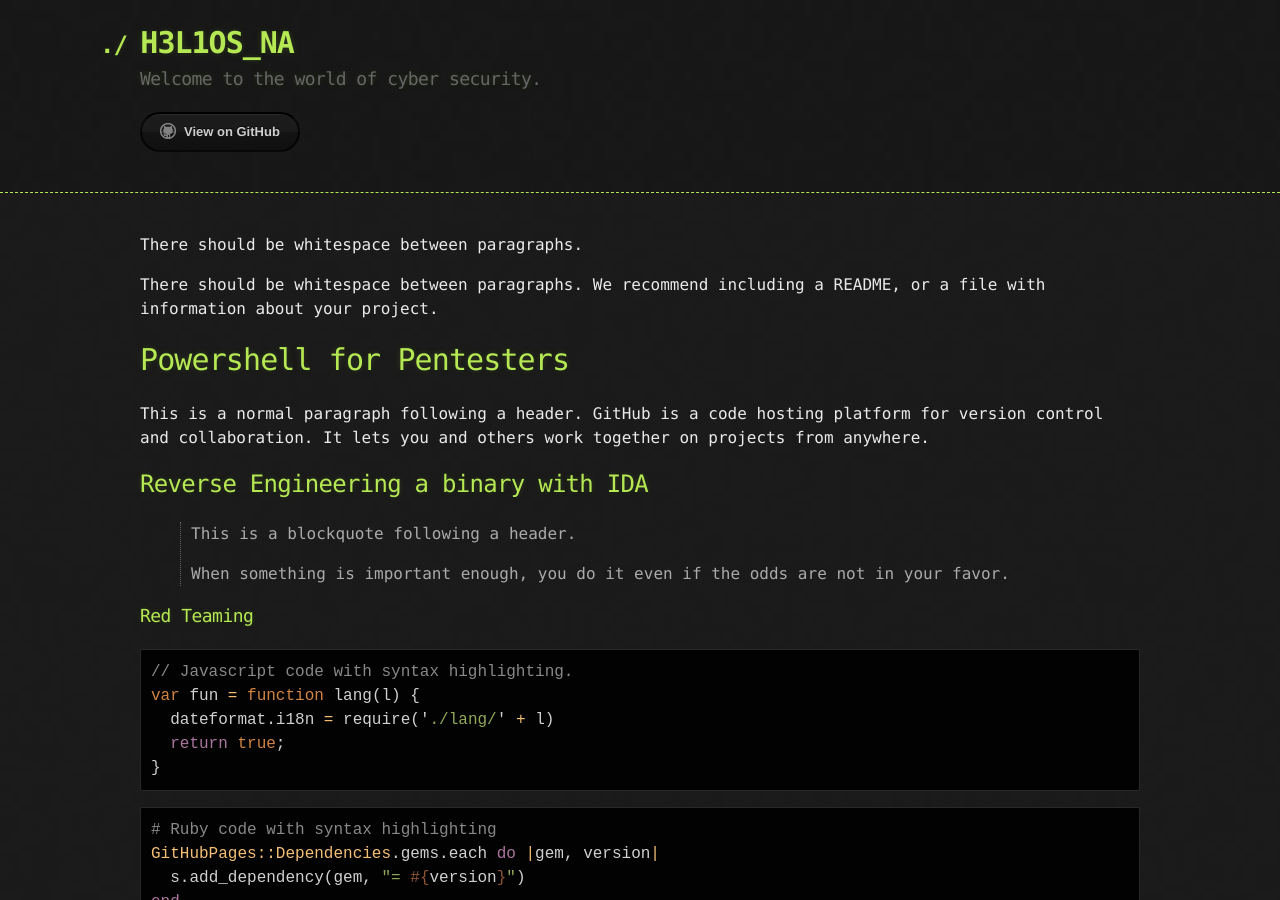
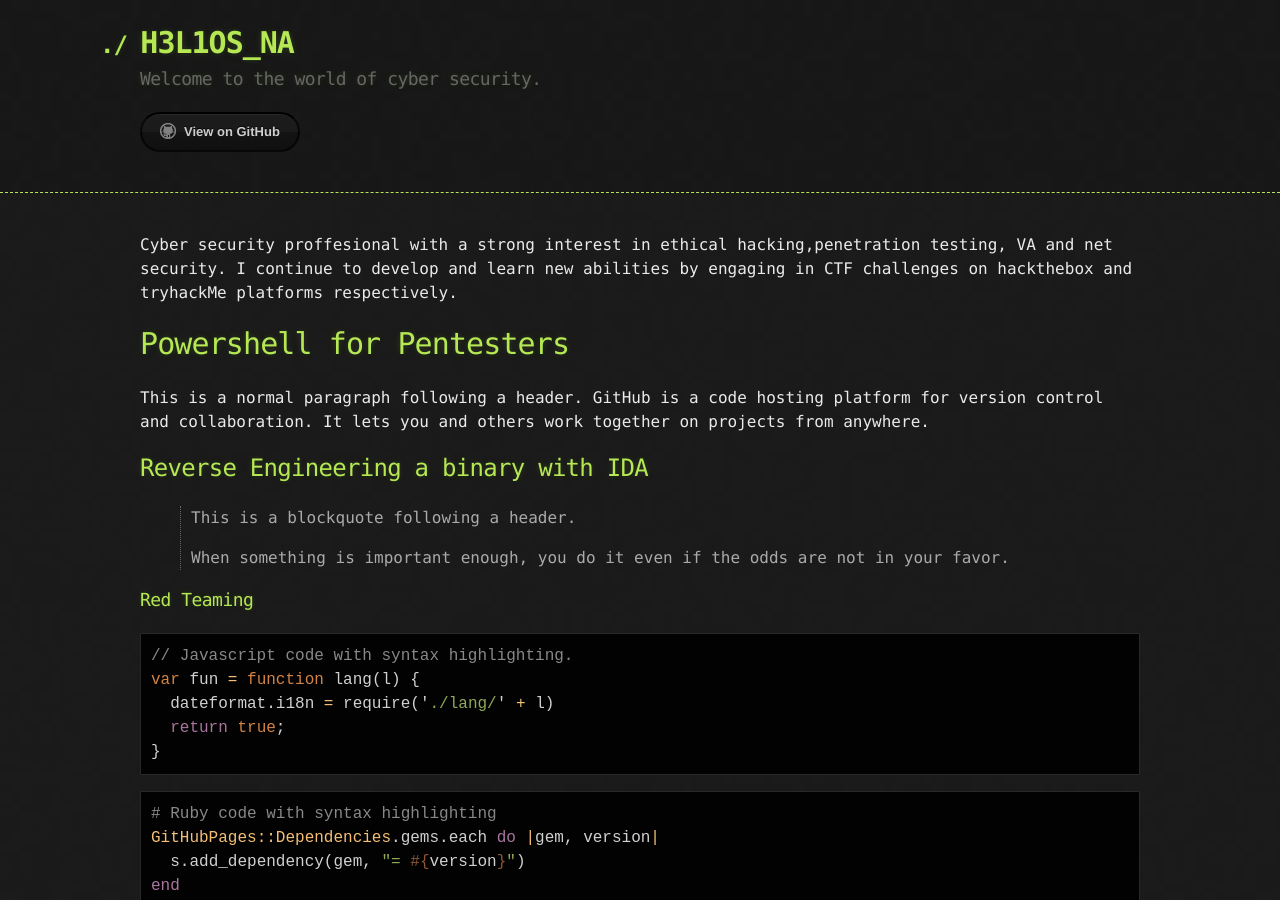
Before and after one commit to H3L1OS-NA/david_na.github.io, a Jekyll site: the page built from index.md, in a window 1280 px wide and 900 px high. Built offline with Jekyll 4.4.1, drawn with Linux system fonts in a browser that asks for light colours.

Commit message:
Update index.md

```diff
--- a/index.md
+++ b/index.md
@@ -3,9 +3,7 @@ layout: default
 ---
 
 
-There should be whitespace between paragraphs.
-
-There should be whitespace between paragraphs. We recommend including a README, or a file with information about your project.
+Cyber security proffesional with a strong interest in ethical hacking,penetration testing, VA and net security. I continue to develop and learn new abilities by engaging in CTF challenges on hackthebox and tryhackMe platforms respectively.
 
 # Powershell for Pentesters
 
```
